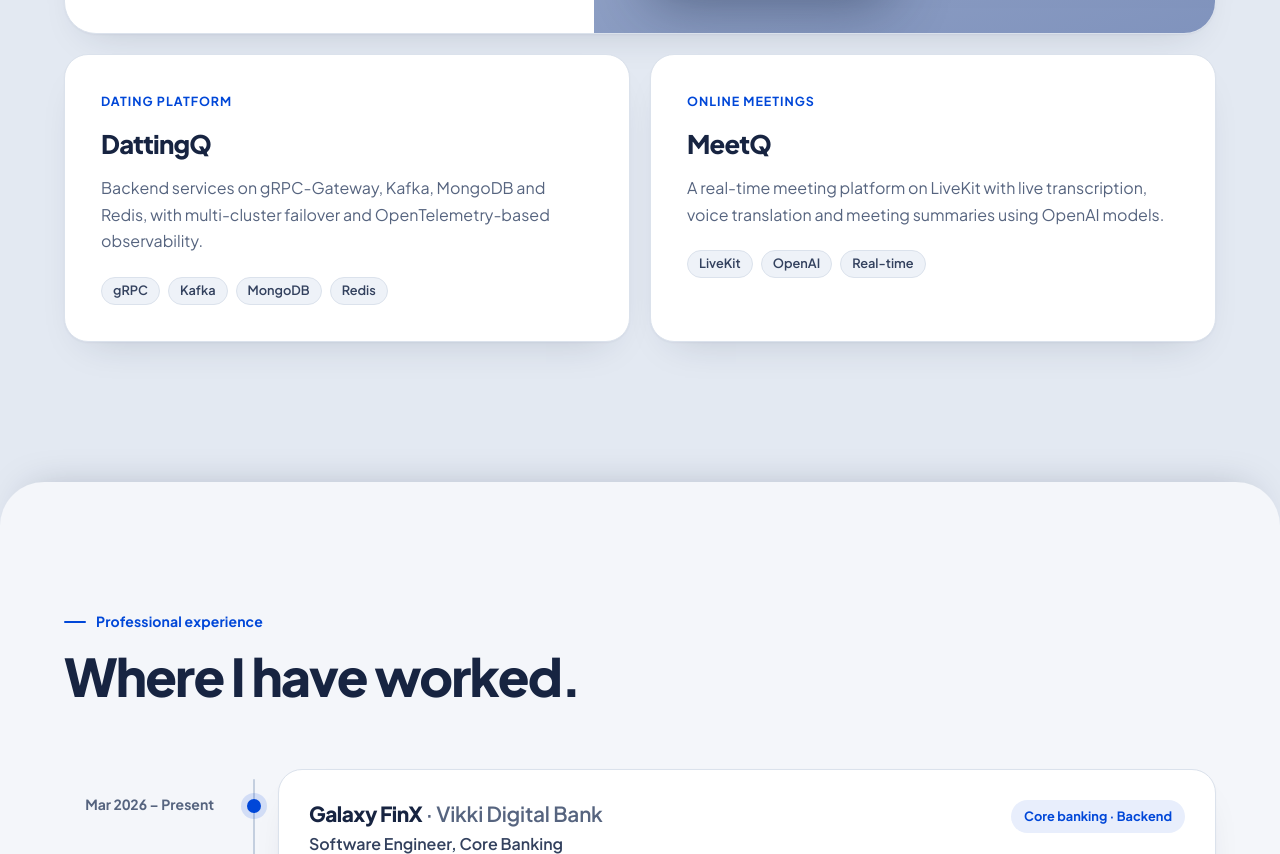
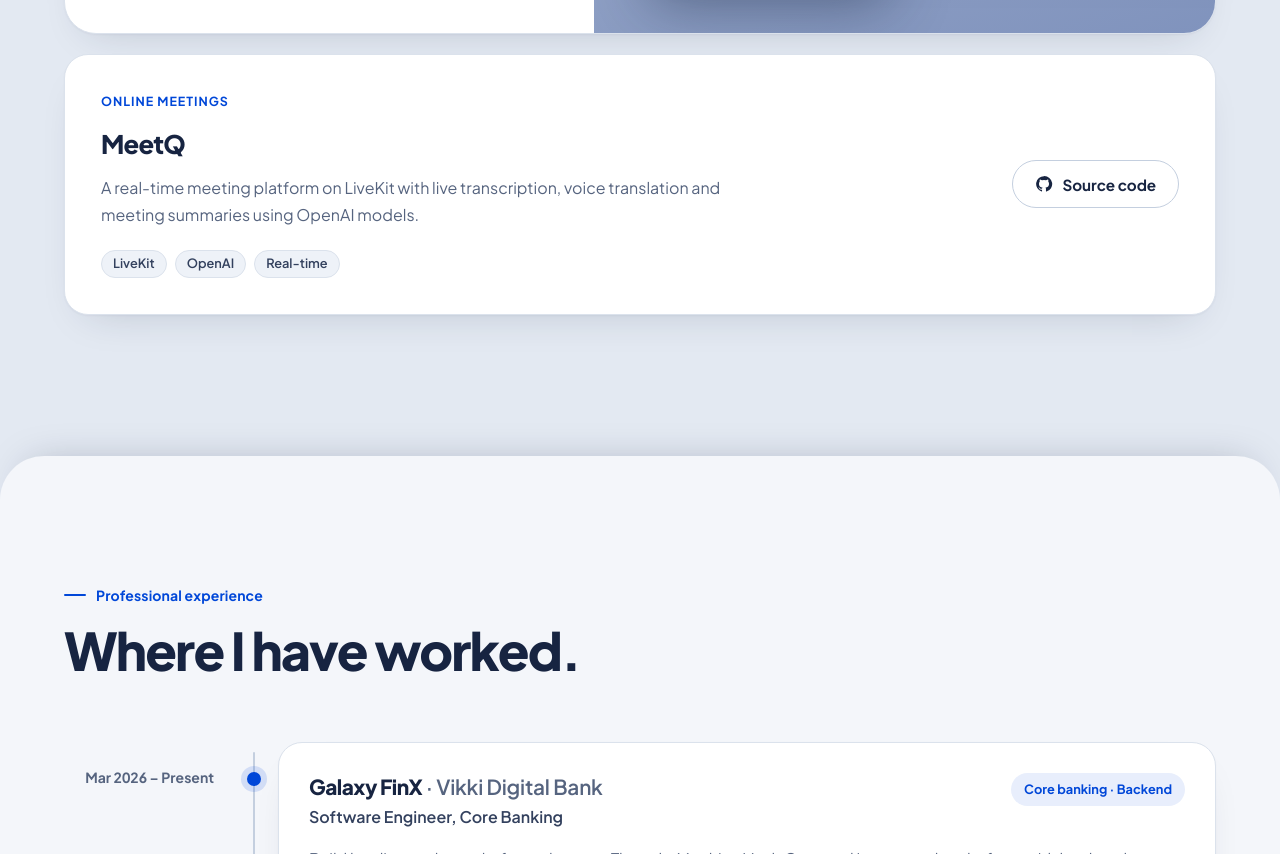
Before and after one commit to Huy-8bit/huy-8bit.github.io, an Astro site: page / in a window 1280 px wide. Shown: the part 2756-3610 px from the top of the page. Built offline with nearby package versions, Linux system fonts and the light colour scheme; Astro itself is replaced by a stand-in of ours.

Commit message:
Remove DattingQ and link MeetQ to its repository
- Projects now list MeetQ only, with a Source code link to
  https://github.com/Huy-8bit/MeetQ
- A single project card spans the row with its link beside the text

Co-Authored-By: Claude Opus 5.5 <noreply@anthropic.com>

```diff
--- a/src/data/cv.ts
+++ b/src/data/cv.ts
@@ -79,18 +79,13 @@ export const featured = {
   source: 'https://github.com/Huy-8bit/locklens',
 };
 
-export const projects: { name: string; label: string; summary: string; stack: string[] }[] = [
-  {
-    name: 'DattingQ',
-    label: 'Dating platform',
-    summary: 'Backend services on gRPC-Gateway, Kafka, MongoDB and Redis, with multi-cluster failover and OpenTelemetry-based observability.',
-    stack: ['gRPC', 'Kafka', 'MongoDB', 'Redis'],
-  },
+export const projects: { name: string; label: string; summary: string; stack: string[]; source?: string }[] = [
   {
     name: 'MeetQ',
     label: 'Online meetings',
     summary: 'A real-time meeting platform on LiveKit with live transcription, voice translation and meeting summaries using OpenAI models.',
     stack: ['LiveKit', 'OpenAI', 'Real-time'],
+    source: 'https://github.com/Huy-8bit/MeetQ',
   },
 ];
 
--- a/src/pages/index.astro
+++ b/src/pages/index.astro
@@ -67,10 +67,15 @@ import incident from '../assets/locklens-incident.png';
         <div class="project-grid">
           {projects.map((p, i) => (
             <article class="project-card reveal" style={`--d:${i * 80}ms`}>
-              <p class="eyebrow">{p.label}</p>
-              <h3>{p.name}</h3>
-              <p>{p.summary}</p>
-              <ul class="chips chips-sm" aria-label={`${p.name} technologies`}>{p.stack.map((t) => <li>{t}</li>)}</ul>
+              <div class="project-body">
+                <p class="eyebrow">{p.label}</p>
+                <h3>{p.name}</h3>
+                <p>{p.summary}</p>
+                <ul class="chips chips-sm" aria-label={`${p.name} technologies`}>{p.stack.map((t) => <li>{t}</li>)}</ul>
+              </div>
+              {p.source && (
+                <a class="btn btn-outline project-link" href={p.source} rel="noopener"><Icon name="github" size={18} /> Source code</a>
+              )}
             </article>
           ))}
         </div>
--- a/src/styles/global.css
+++ b/src/styles/global.css
@@ -752,6 +752,32 @@ img {
     grid-template-columns: repeat(2, minmax(0, 1fr));
   }
 }
+/* A single project spans the row, with its link beside the text. */
+.project-grid:has(> :only-child) {
+  grid-template-columns: 1fr;
+}
+.project-card {
+  display: flex;
+  flex-direction: column;
+  gap: 24px;
+}
+.project-link {
+  align-self: flex-start;
+}
+@media (min-width: 768px) {
+  .project-grid > .project-card:only-child {
+    flex-direction: row;
+    align-items: center;
+    justify-content: space-between;
+    gap: 40px;
+  }
+  .project-grid > .project-card:only-child .project-body {
+    max-width: 640px;
+  }
+  .project-grid > .project-card:only-child .project-link {
+    align-self: center;
+  }
+}
 .project-card {
   padding: clamp(26px, 3vw, 36px);
   border-radius: var(--radius-card);
```
